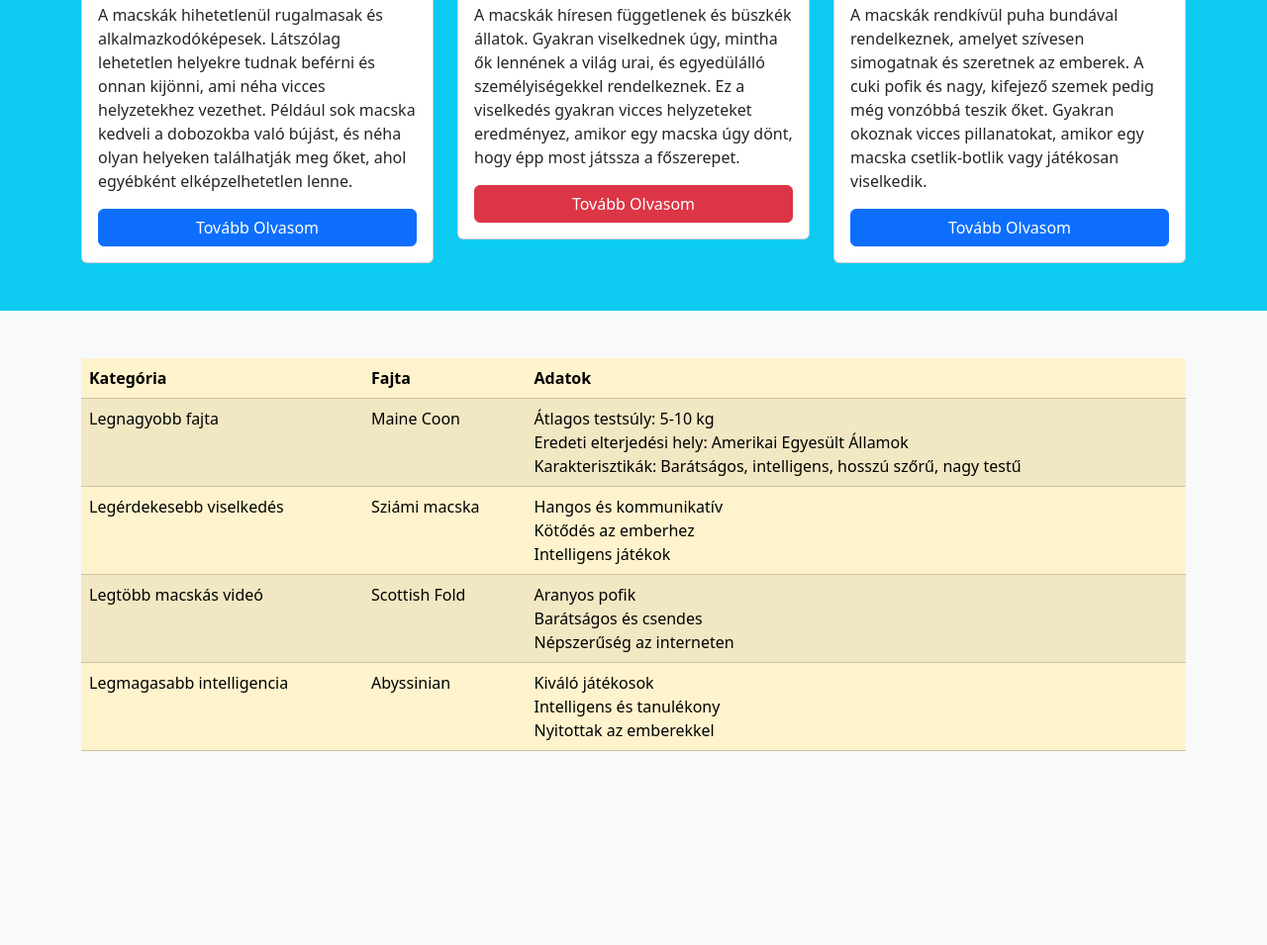
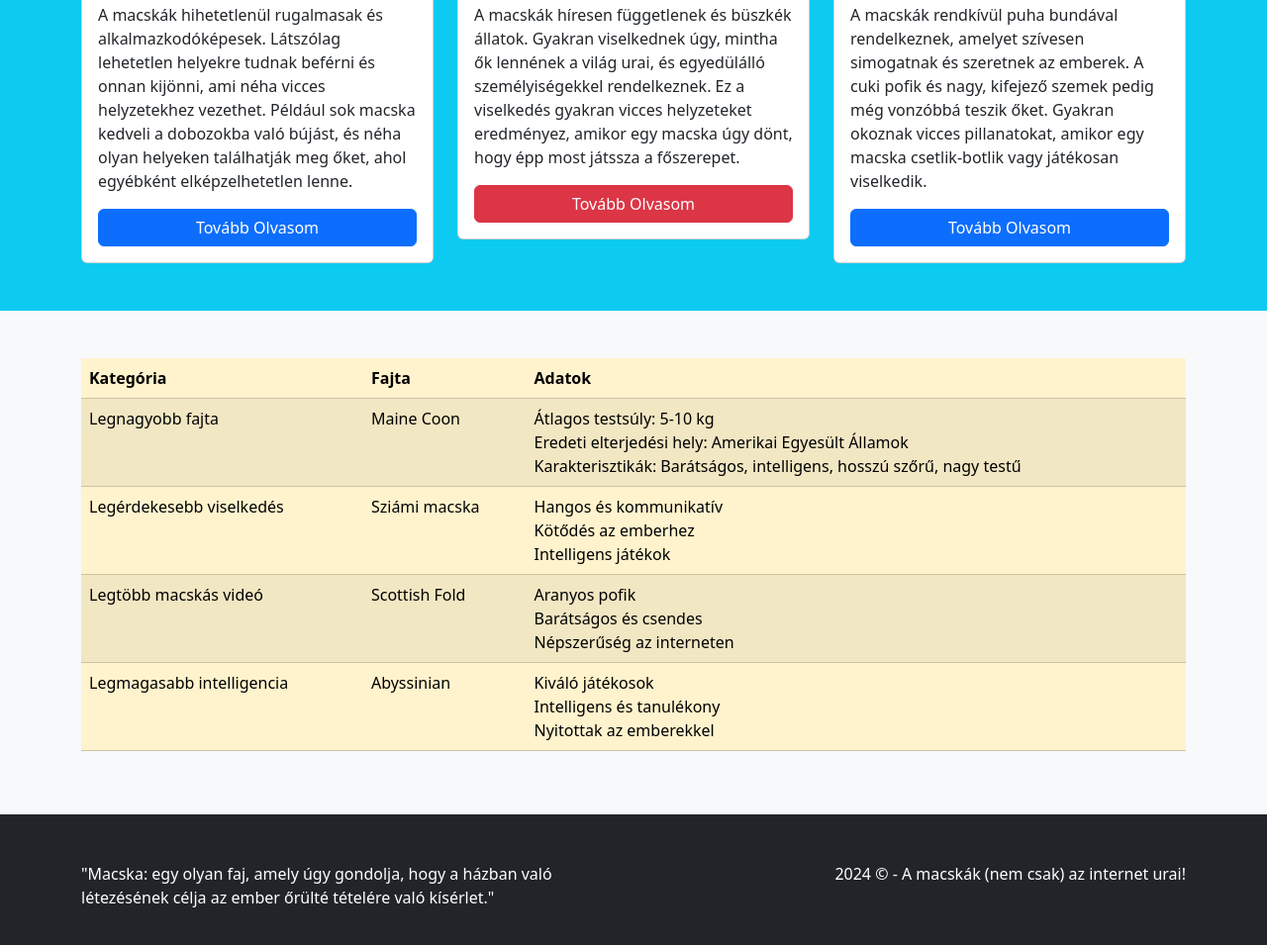
Before and after one commit to adika-sulis/cica-25-03-24, a plain HTML site: page index.html in a window 1280 px wide. Shown: the part 998-1953 px from the top of the page at 99% size. Before the commit the page ends 1773 px from the top, so only its background shows below. Drawn offline with nearby package versions, Linux system fonts and the light colour scheme.

Commit message:
kész:footer + javítás validátor segítségével a htmlben

```diff
--- a/index.html
+++ b/index.html
@@ -158,9 +158,6 @@
 
             </div>
         </div>
-        </div>
-
-        </div>
     </section>
     <section class="container mt-5">
         <div class="row">
@@ -201,8 +198,13 @@
             </div>
         </div>
     </section>
-    <footer>
-
+    <footer class="container-fluid bg-dark text-white mt-5 py-5">
+        <div class="container">
+            <div class="row">
+                <div class="col-12 col-md-6 text-center text-md-start">"Macska: egy olyan faj, amely úgy gondolja, hogy a házban való létezésének célja az ember őrülté tételére való kísérlet." </div>
+                <div class="col-12 col-md-6 text-center text-md-end">2024 &copy; - A macskák (nem csak) az internet urai! </div>
+            </div>
+        </div>
     </footer>
     <script src="https://cdn.jsdelivr.net/npm/@popperjs/core@2.11.8/dist/umd/popper.min.js"
         integrity="sha384-I7E8VVD/ismYTF4hNIPjVp/Zjvgyol6VFvRkX/vR+Vc4jQkC+hVqc2pM8ODewa9r" crossorigin="anonymous">
```
